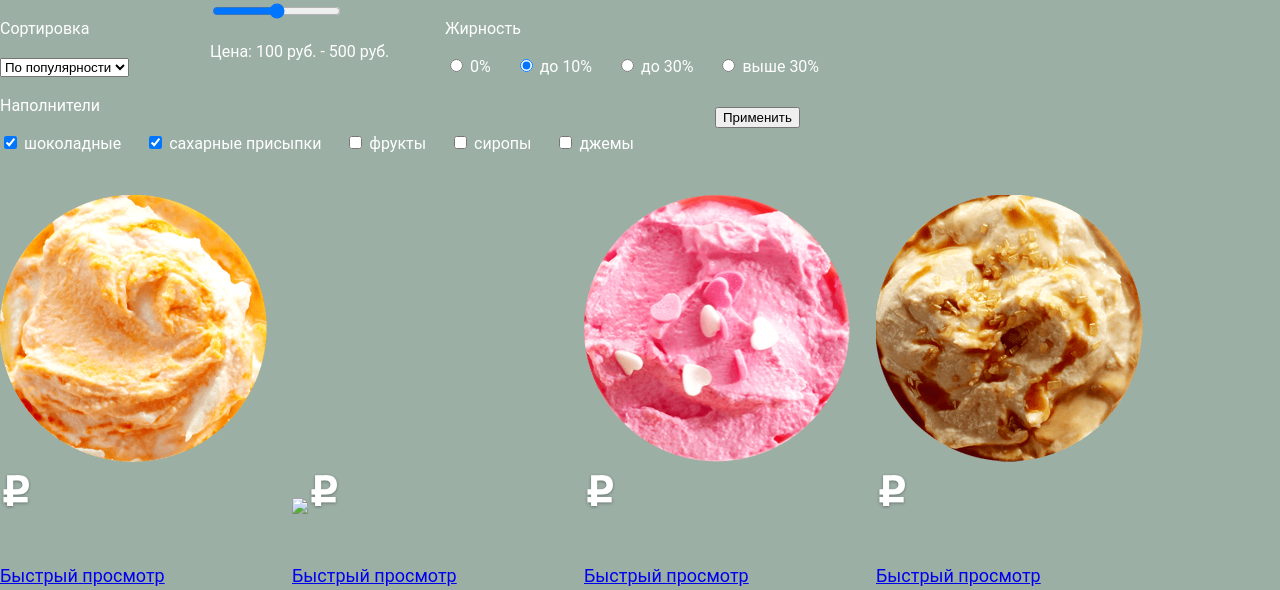
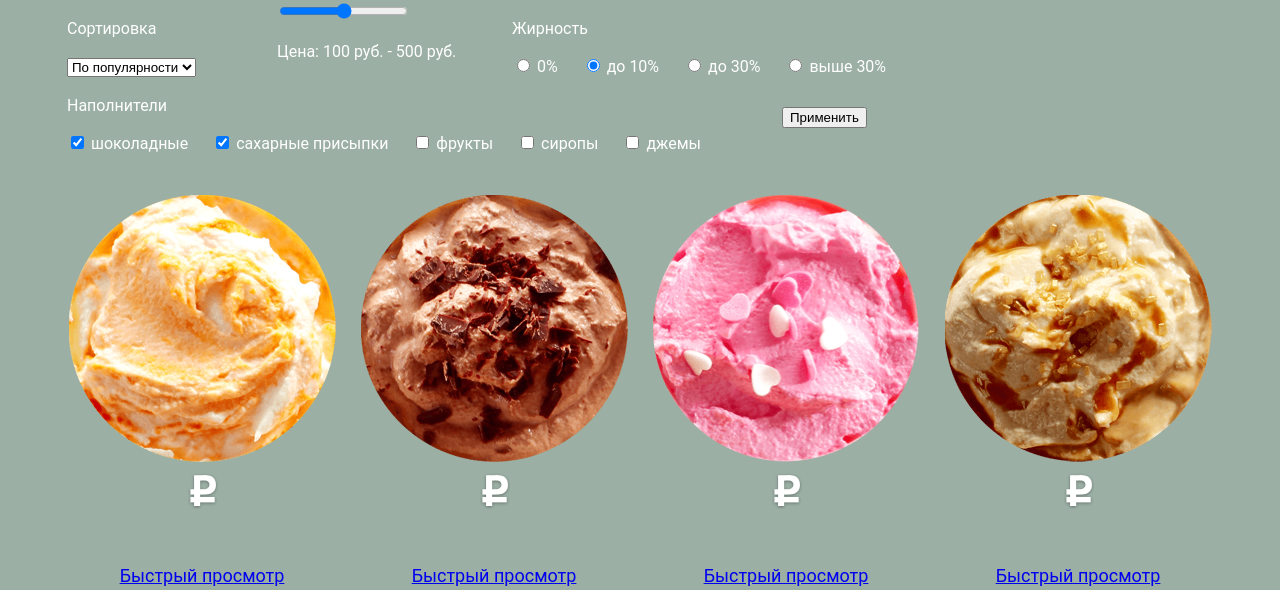
Before and after one commit to SempreMai/224497-gllacy, a plain HTML site: page Catalogue.html in a window 1280 px wide. Shown: the part 193-783 px from the top of the page. Drawn offline with Linux system fonts and the light colour scheme.

Commit message:
Страница каталога
Вставила потерянный див контейнер и поправила картинку кофейного
мороженого

```diff
--- a/Catalogue.html
+++ b/Catalogue.html
@@ -9,7 +9,7 @@
     <header>
       <div class="container clearfix">
         <div class="logo">
-          <a href="#" class="link-main">
+          <a href="index.html" class="link-main">
             <img src="img/gllacy-logo.svg" width="154" height="64" alt="Логотип «Глейси»">
           </a>
         </div>
@@ -79,6 +79,7 @@
       </div>
     </header>
         <main>
+          <div class="container clearfix">
             <div class="breadcrumps-container">
               <ul class="breadcrumps">
                 <li class="breadcrump-1"><a href="#" title="main">ГЛАВНАЯ</a></li>
@@ -137,7 +138,7 @@
              </div>
             </form>
           </div>
-        <div class="gallery">
+          <div class="gallery clearfix">
               <div class="item">
                 <img src="img/ice-cream-citrus.png" width="267" height="267"
                 alt="Сливочное с апельсиновым джемом и цитрусовой стружкой">
@@ -148,8 +149,7 @@
                 <a class="btn" href="#">Быстрый просмотр</a>
               </div>
               <div class="item">
-              <img src="img/ice-cream-coffe.png" width="267" height="267"
-               alt="Сливочно-кофейное с кусочками шоколада">
+                <img src="img/ice-cream-coffee.png" width="267" height="267" alt="Сливочно-кофейное с кусочками шоколада">
                 <span class="item-price">310
                 <img src="img/rbl-badge.svg" width="31" height="36" alt="Значок рубля">/кг</span>
                 <p class="item-description">Сливочно-кофейное с кусочками<br>
@@ -258,6 +258,7 @@
                 <li><a href="#" title="next">&gt;</a></li>
               </ul>
             </div>
+          </div>
         </main>
         <footer>
           <div class="container clearfix">
--- a/css/style.css
+++ b/css/style.css
@@ -209,7 +209,8 @@ h4 {
   margin-top: 40px;
   margin-bottom: 40px;
   font-size: 0;
-  /*text-align: center;*/
+  text-align: center;
+  vertical-align: top;
 }
 
 .item {
@@ -217,6 +218,8 @@ h4 {
   width: 267px;
   margin-right: 25px;
   min-height: 325px;
+  text-align: center;
+  vertical-align: top;
 }
 
 .item:nth-child(4n) {
```
Lines whose indentation alone changed are shown as unchanged.
